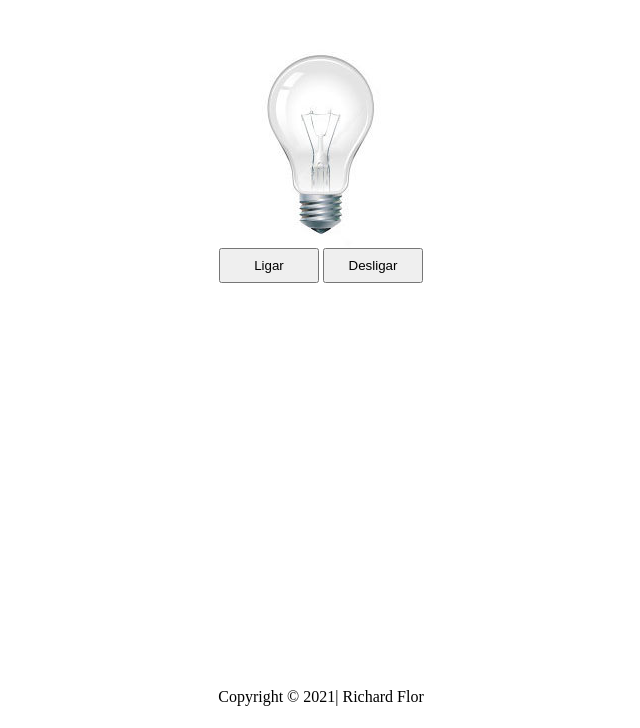
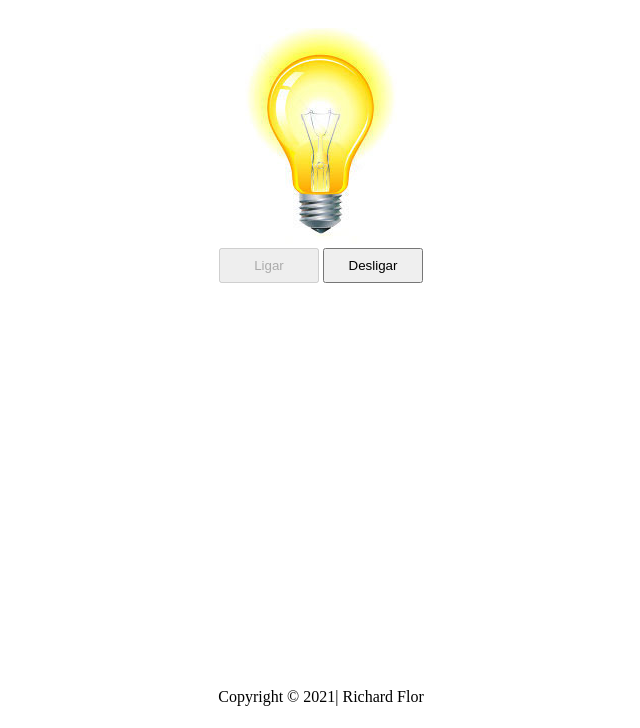
Before and after one commit to RichardFlor/lampada, a plain HTML site: page index.html in a window 1280 px wide. Both pictures are taken after a click on the button "Ligar". Shown: the part 72-800 px from the top of the page, without its empty margins (319-959 px from the left). Drawn offline with Linux system fonts and the light colour scheme.

Commit message:
adicionando o JS

```diff
--- a/index.html
+++ b/index.html
@@ -4,7 +4,8 @@
     <meta charset="UTF-8">
     <meta name="viewport" content="width=device-width, initial-scale=1.0">
    <link rel="stylesheet" href="style.css">
-      <title>Lâmpada</title>
+   <script src="lampada.js" defer></script>
+    <title>Lâmpada</title>
 </head>
 <body>
     <header>
@@ -13,10 +14,10 @@
         </h1>
     </header>
     <main>
-        <img src="img/desligada.jpg" alt="">
+        <img id="lampada" src="img/desligada.jpg" alt="">
         <div>
-        <button>Ligar</button>
-        <button>Desligar</button>
+        <button id="ligar">Ligar</button>
+        <button id="desligar" disabled>Desligar</button>
     </div>
     </main>
     <footer>
--- /dev/null
+++ b/lampada.js
@@ -0,0 +1,42 @@
+"use strict"
+
+const lampada = document.getElementById("lampada")
+
+function lampadaInteira(){
+    return !lampada.src.includes("quebrada")
+}
+
+function botoesLigaDesliga(estadoLiga, estadoDesliga){
+
+const ligar = document.getElementById("ligar")
+const desligar = document.getElementById("desligar")
+ligar.disabled = estadoLiga
+desligar.disabled = estadoDesliga
+
+}
+
+function ligarLampada(){
+    if(lampadaInteira()){
+    lampada.src="img/ligada.jpg"
+    botoesLigaDesliga(true, false)
+    }
+}
+
+function desligarLampada(){
+    if(lampadaInteira()){
+    lampada.src="img/desligada.jpg"
+    botoesLigaDesliga(false, true)
+    }
+}
+function quebrarLampada(){
+    lampada.src="img/quebrada.jpg"
+    botoesLigaDesliga(true, true)
+}
+
+//eventos
+document.getElementById("ligar").addEventListener("click", ligarLampada)
+document.getElementById("desligar").addEventListener("click",desligarLampada)
+
+document.getElementById("lampada").addEventListener("mouseover", ligarLampada)
+document.getElementById("lampada").addEventListener("mouseout", desligarLampada)
+document.getElementById("lampada").addEventListener("dblclick", quebrarLampada)
```
